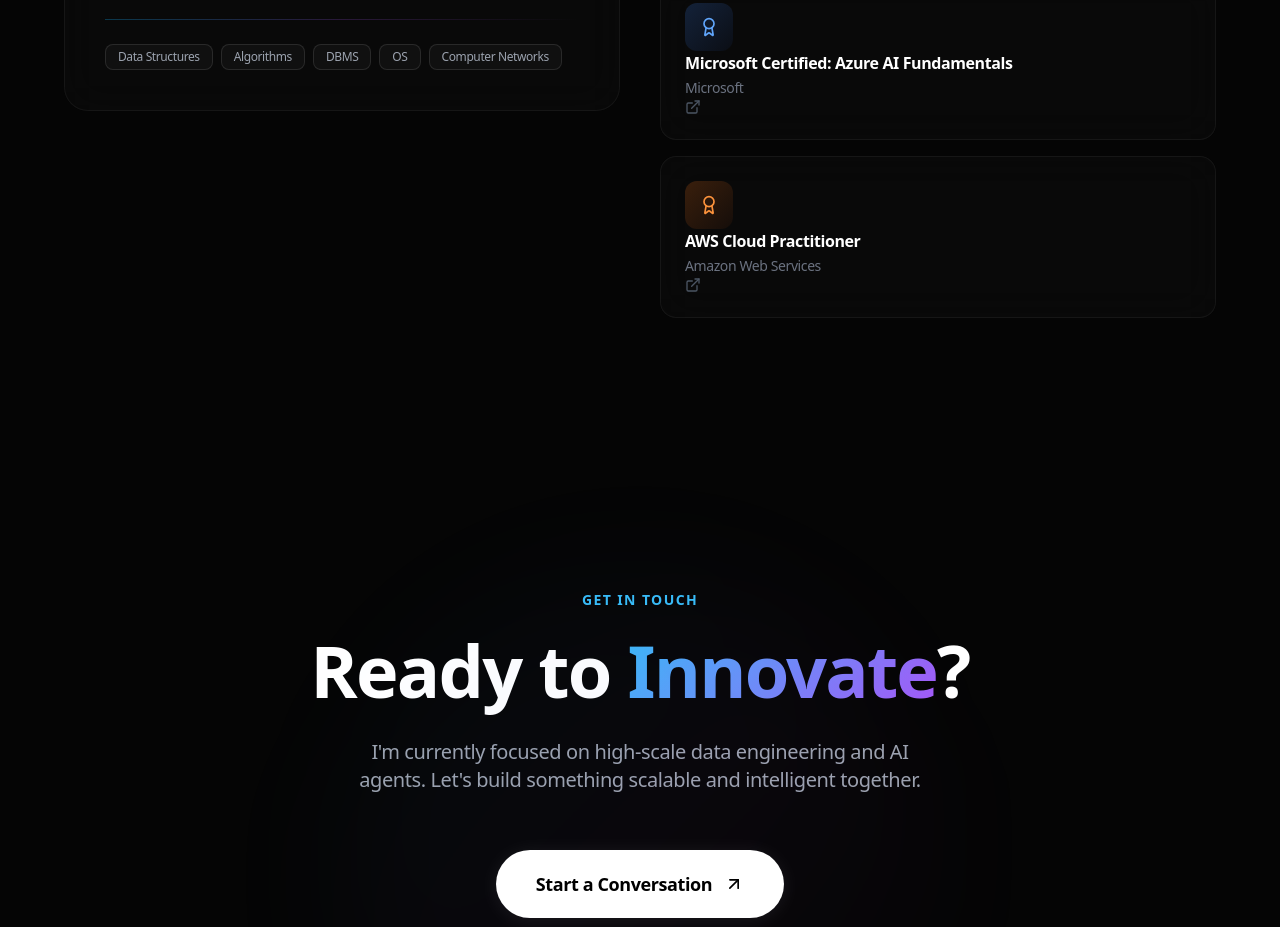
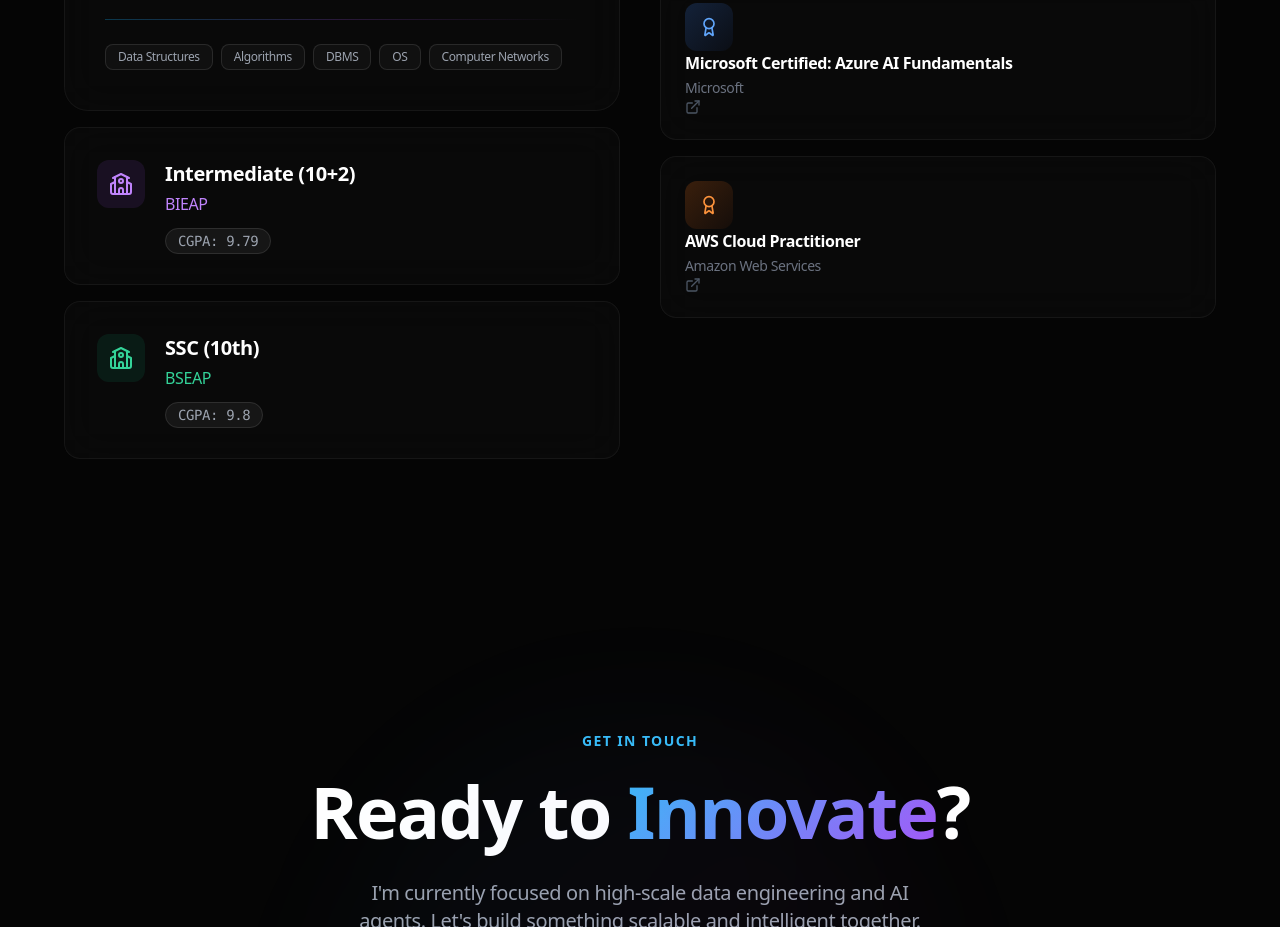
Before and after one commit to AnirudhNBUA/anirudh-portfolio, a React (Create React App) app: page / in a window 1280 px wide. Shown: the part 6080-7007 px from the top of the page. Built offline with nearby package versions, Linux system fonts and the light colour scheme.

Commit message:
Add educational background details: Include Intermediate and SSC information with CGPA in EducationAndMore component

```diff
--- a/src/components/EducationAndMore.js
+++ b/src/components/EducationAndMore.js
@@ -1,6 +1,6 @@
 import React from 'react';
 import { motion } from 'framer-motion';
-import { GraduationCap, Award, ExternalLink } from 'lucide-react';
+import { GraduationCap, Award, ExternalLink, School } from 'lucide-react';
 import GlowCard from './GlowCard';
 
 const certifications = [
@@ -78,6 +78,64 @@ const EducationAndMore = () => (
               ))}
             </div>
           </GlowCard>
+
+          {/* 10+2 */}
+          <motion.div
+            initial={{ opacity: 0, y: 20 }}
+            whileInView={{ opacity: 1, y: 0 }}
+            viewport={{ once: true }}
+            transition={{ duration: 0.5, delay: 0.2 }}
+          >
+            <GlowCard
+              className="glass p-5 sm:p-8 rounded-2xl border border-white/[0.05] hover:border-purple-500/20 transition-all duration-500 group mt-4"
+              glowColor="rgba(168,85,247,0.08)"
+              glowSize={350}
+            >
+              <div className="flex items-start gap-4 sm:gap-5">
+                <div className="w-10 h-10 sm:w-12 sm:h-12 rounded-xl bg-purple-500/10 flex items-center justify-center flex-shrink-0 group-hover:bg-purple-500/15 transition-colors">
+                  <School className="w-5 h-5 sm:w-6 sm:h-6 text-purple-400" />
+                </div>
+                <div>
+                  <h3 className="text-base sm:text-xl font-bold text-white leading-tight">Intermediate (10+2)</h3>
+                  <p className="text-purple-400 mt-1 text-sm sm:text-base font-medium">BIEAP</p>
+                  <div className="mt-3">
+                    <span className="text-sm text-gray-400 font-mono bg-white/5 px-3 py-1 rounded-full border border-white/10">
+                      CGPA: 9.79
+                    </span>
+                  </div>
+                </div>
+              </div>
+            </GlowCard>
+          </motion.div>
+
+          {/* 10th */}
+          <motion.div
+            initial={{ opacity: 0, y: 20 }}
+            whileInView={{ opacity: 1, y: 0 }}
+            viewport={{ once: true }}
+            transition={{ duration: 0.5, delay: 0.3 }}
+          >
+            <GlowCard
+              className="glass p-5 sm:p-8 rounded-2xl border border-white/[0.05] hover:border-emerald-500/20 transition-all duration-500 group mt-4"
+              glowColor="rgba(52,211,153,0.08)"
+              glowSize={350}
+            >
+              <div className="flex items-start gap-4 sm:gap-5">
+                <div className="w-10 h-10 sm:w-12 sm:h-12 rounded-xl bg-emerald-500/10 flex items-center justify-center flex-shrink-0 group-hover:bg-emerald-500/15 transition-colors">
+                  <School className="w-5 h-5 sm:w-6 sm:h-6 text-emerald-400" />
+                </div>
+                <div>
+                  <h3 className="text-base sm:text-xl font-bold text-white leading-tight">SSC (10th)</h3>
+                  <p className="text-emerald-400 mt-1 text-sm sm:text-base font-medium">BSEAP</p>
+                  <div className="mt-3">
+                    <span className="text-sm text-gray-400 font-mono bg-white/5 px-3 py-1 rounded-full border border-white/10">
+                      CGPA: 9.8
+                    </span>
+                  </div>
+                </div>
+              </div>
+            </GlowCard>
+          </motion.div>
         </motion.div>
 
         {/* Certifications */}
```
Also changed, not shown: 1 other file (tests, documents, lock files or other folders).
